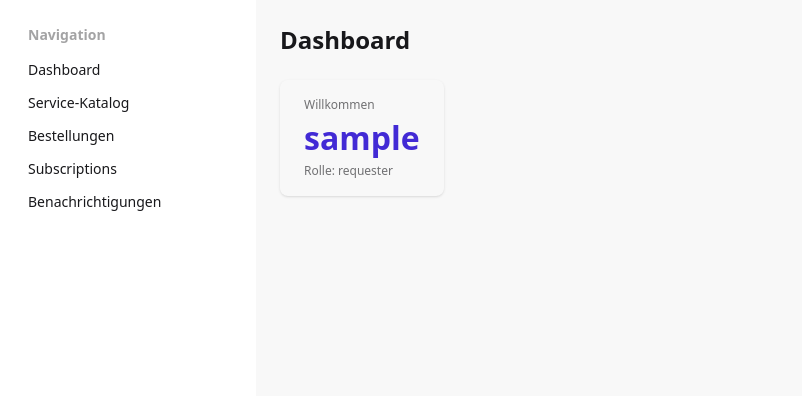
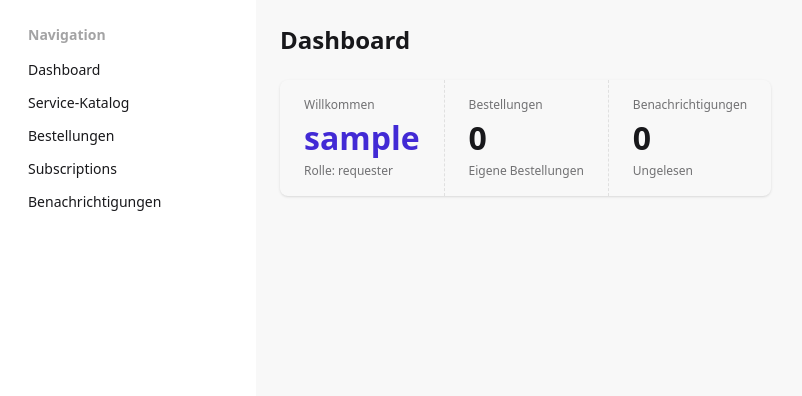
Before and after one commit to monoeagle/lucent-job-cmp-django, a Django app: page / in a window 1280 px wide. Shown: the part 64-460 px from the top of the page, without its empty margins (0-802 px from the left). Run offline with Django 5.2, Linux system fonts and the light colour scheme; the visitor is signed in with stand-in values (Sample User, id 1); data that the repository does not hold is empty; style sheets or scripts are compiled from the project's sources; parts of the project's set-up code (start-up, migrations or seed data) failed here and were passed over.

Commit message:
feat(B7): add dashboard stats with order count and notifications
Co-Authored-By: Claude Opus 4.6 (1M context) <noreply@anthropic.com>

```diff
--- a/mpp/apps/dashboard/views.py
+++ b/mpp/apps/dashboard/views.py
@@ -1,6 +1,16 @@
 from django.views.generic import TemplateView
+
+from apps.notifications.services import NotificationService
+from apps.orders.models import Order
 from core.mixins import RequesterRequiredMixin
 
 
 class DashboardView(RequesterRequiredMixin, TemplateView):
     template_name = "dashboard/dashboard.html"
+
+    def get_context_data(self, **kwargs):
+        ctx = super().get_context_data(**kwargs)
+        user = self.request.user
+        ctx["order_count"] = Order.objects.filter(user=user).count()
+        ctx["unread_notifications"] = NotificationService.unread_count(user.pk)
+        return ctx
--- a/mpp/templates/dashboard/dashboard.html
+++ b/mpp/templates/dashboard/dashboard.html
@@ -8,5 +8,15 @@
     <div class="stat-value text-primary">{{ user.username }}</div>
     <div class="stat-desc">Rolle: {{ user.role }}</div>
   </div>
+  <div class="stat">
+    <div class="stat-title">Bestellungen</div>
+    <div class="stat-value">{{ order_count }}</div>
+    <div class="stat-desc">Eigene Bestellungen</div>
+  </div>
+  <div class="stat">
+    <div class="stat-title">Benachrichtigungen</div>
+    <div class="stat-value">{{ unread_notifications }}</div>
+    <div class="stat-desc">Ungelesen</div>
+  </div>
 </div>
 {% endblock %}
```
Also changed, not shown: tests/integration/test_dashboard_stats.py (added, +15 -0 lines).
